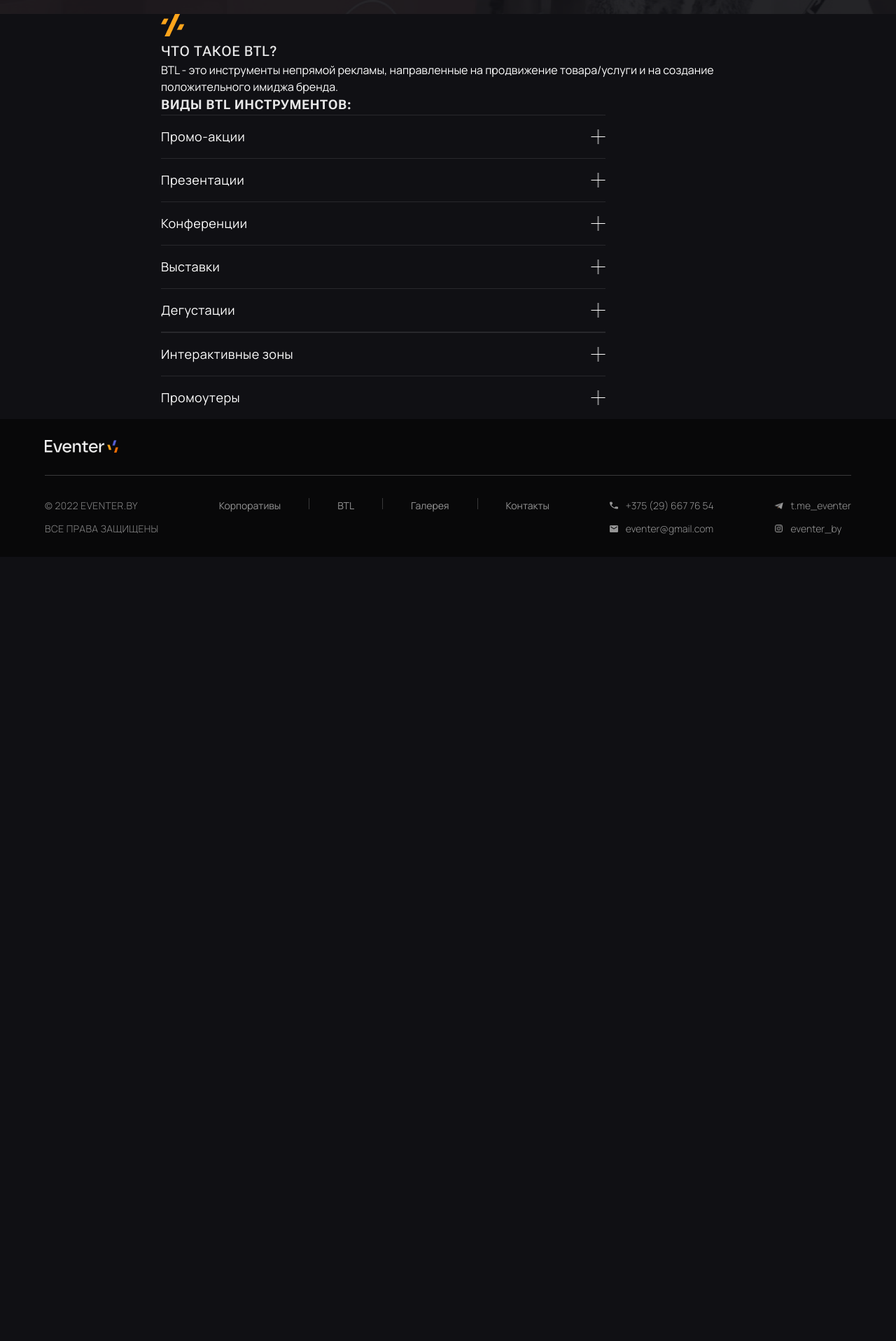
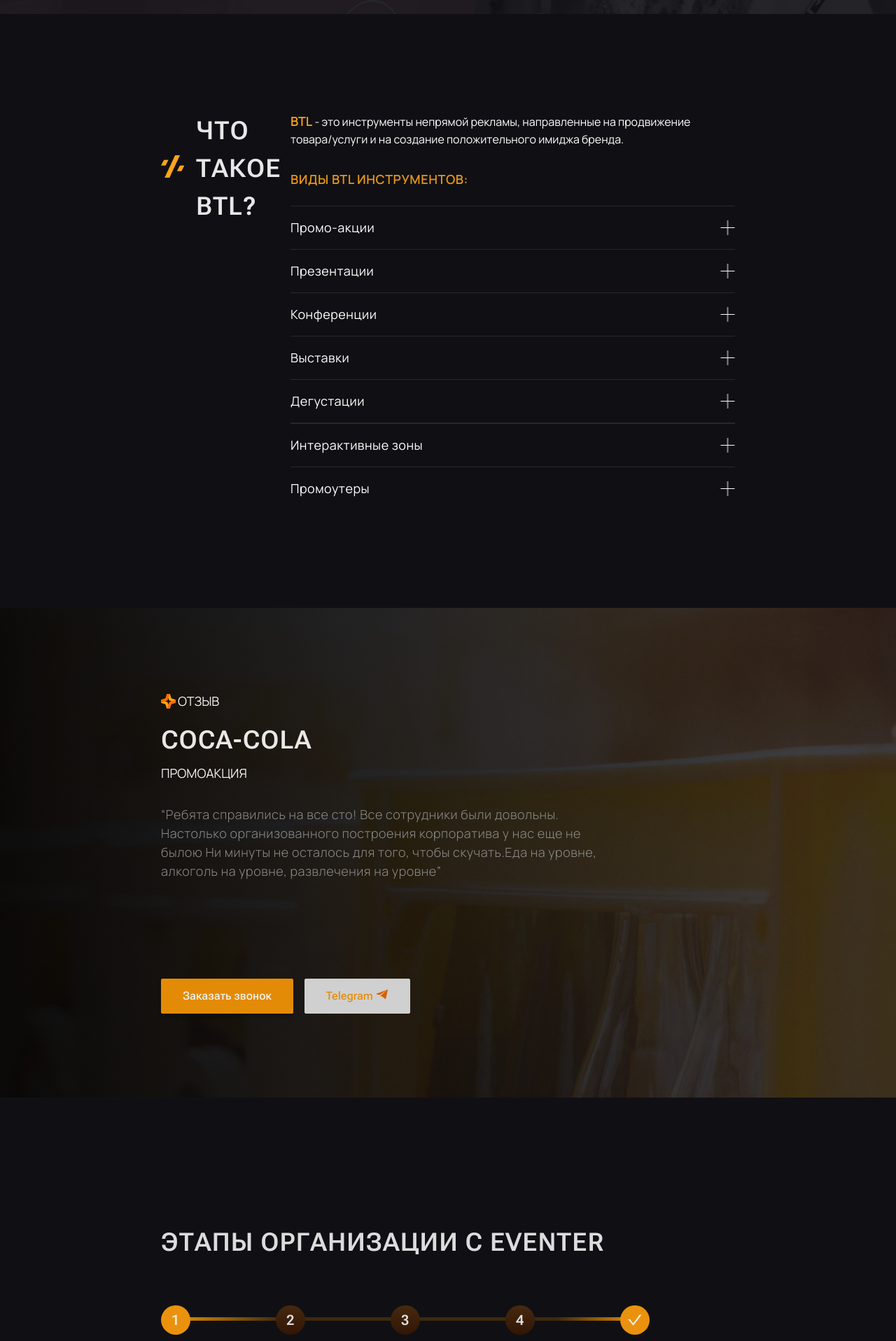
Before and after one commit to ddipper/EventerWebApp, a Vue app: page /btl in a window 1280 px wide. Shown: the part 880-2797 px from the top of the page at 70% size. Before the commit the page ends 1676 px from the top, so only its background shows below. Built offline with nearby package versions, Linux system fonts and the light colour scheme.

Commit message:
add 3 block

```diff
--- a/src/components/Btl.vue
+++ b/src/components/Btl.vue
@@ -21,9 +21,9 @@
         </div>
         <h2>Что такое BTL?</h2>
       </div>
-      <div>
+      <div class="right-summary">
         <p>
-          BTL - это инструменты непрямой рекламы, направленные на продвижение товара/услуги и на создание положительного имиджа бренда.
+          <span>BTL</span> - это инструменты непрямой рекламы, направленные на продвижение товара/услуги и на создание положительного имиджа бренда.
         </p>
         <div>
           <h3>Виды BTL инструментов:</h3>
@@ -40,10 +40,89 @@
       </div>
     </div>
   </section>
+  <section id="Coca-cola">
+    <div class="container">
+      <div class="cola-wrapper">
+        <div class="cola-text">
+          <p><img src="../assets/home/comments.png">ОТЗЫВ</p>
+          <h2>Coca-cola</h2>
+          <p>ПРОМОАКЦИЯ</p>
+          <p>“Ребята справились на все сто! Все сотрудники были довольны. Настолько организованного построения корпоратива у нас еще не былою Ни минуты не осталось для того, чтобы скучать.Еда на уровне, алкоголь на уровне, развлечения на уровне”</p>
+        </div>
+        <ButtonsComponent :color="'yellow'"/>
+      </div>
+    </div>
+  </section>
+  <section id="Organization">
+    <div class="container organization_wrapper">
+      <h2>
+        ЭТАПЫ ОРГАНИЗАЦИИ С EVENTER
+      </h2>
+      <div class="stages">
+        <hr class="stages-line">
+        <div class="stages-points">
+          <div class="point">
+            <div class="first-pt"><h3>1</h3></div>
+            <h3>ВАШ ЗАПРОС</h3>
+            <p>Свяжитесь с нами удобным для вас способом, вы везде ответим одинаково быстро!</p>
+          </div>
+          <div class="point">
+            <div class="second-pt"><h3>2</h3></div>
+            <h3>ОБСУЖДЕНИЕ</h3>
+            <p>Мы обсудим ваши пожелания и предполагаемый бюджет, поможем свежими идеями!</p>
+          </div>
+          <div class="point">
+            <div class="third-pt"><h3>3</h3></div>
+            <h3>НАШ РЕСЕРЧ</h3>
+            <p>Оставьте это нам! Мы подберем для вас лучшие: </p>
+            <ul>
+              <li>Локацию</li>
+              <li>Развлечения</li>
+              <li>Меню</li>
+              <li>Ведущего</li>
+            </ul>
+          </div>
+          <div class="point">
+            <div class="fourth-pt"><h3 >4</h3></div>
+            <h3>ПРЕДЛОЖЕНИЕ</h3>
+            <p>Мы вернемся к вам с:</p>
+            <ul>
+              <li>Подробным планом мероприятия</li>
+              <li>Коммерческим предложением</li>
+              <li>Выпиской расходов</li>
+            </ul>
+            <p>После  совместного редактирования и согласования начинается подготовка.</p>
+          </div>
+          <div class="point">
+            <div class="last-pt"><img src="../assets/home/done.png"></div>
+            <h3>ЛУЧШЕЕ МЕРОПРИЯТИЕ НА ВАШ БЮДЖЕТ!</h3>
+          </div>
+        </div>
+      </div>
+    </div>
+  </section>
+  <section id="Form">
+    <div class="talk">
+      <div class="talk-name">
+        <div><img src="../assets/home/talk.png" alt=""></div>
+        <h2>ДАВАЙТЕ ОБСУДИМ</h2>
+      </div>
+      <p>Свяжитесь с нами удобным для вас способом, вы везде ответим одинаково быстро!</p>
+    </div>
+    <FormComponent :color="'yellow'"/>
+  </section>
+  <section>
+
+  </section>
+  <section>
+    <DetailsSummaryComponent :color="'yellow'" />
+  </section>
 </template>
 
 <script>
-import ButtonsComponent from './Modules/ButtonsComponent.vue'
+import ButtonsComponent from './Modules/ButtonsComponent.vue';
+import DetailsSummaryComponent from './Modules/DetailsSummaryComponent.vue';
+import FormComponent from './Modules/FormComponent.vue';
   export default{
       data(){
         return{
@@ -62,7 +141,9 @@ import ButtonsComponent from './Modules/ButtonsComponent.vue'
         };
       },
       components:{
-        ButtonsComponent
+        ButtonsComponent,
+        FormComponent,
+        DetailsSummaryComponent
       },
     methods: {
       handleToggle(index) {
@@ -105,6 +186,42 @@ import ButtonsComponent from './Modules/ButtonsComponent.vue'
       font-weight:500;
       line-height: 60px;
       color: #F3F3F3;
+    }
+  }
+  .what-title{
+    display: flex;
+    align-items: center;
+    gap: 16px;
+    h2{
+      font-size: 36px;
+      font-weight: 600;
+    }
+  }
+  #WhatIs{
+    .container{
+      padding: 140px 230px;
+      display: flex;
+      align-items: flex-start;
+      justify-content: space-between;
+    }
+  }
+  .right-summary{
+    >p{
+      max-width: 620px;
+    }
+    span{
+      font-size: 18px;
+      font-family: "Manrope";
+      font-weight: 600;
+      color: #FFA41B;
+    }
+    h3{
+      font-size: 18px;
+      font-family: "Manrope";
+      font-weight: 600;
+      color: #FFA41B;
+      margin-top: 32px;
+      margin-bottom: 24px;
     }
   }
   .details{
@@ -162,4 +279,171 @@ import ButtonsComponent from './Modules/ButtonsComponent.vue'
    .details:nth-child(5){
       border-bottom: rgba(255, 255, 255, 0.1) 1px solid;
    }
+   #Coca-cola{
+    background-image: url(../assets/BTL/cola-back.png);
+    background-size: cover;
+    background-repeat: no-repeat;
+    .container{
+      display: flex;
+      justify-content: left;
+    }
+    .cola-wrapper{
+      display: flex;
+      padding: 120px 0;
+      flex-direction: column;
+      height: 700px;
+      width: 636px;
+      justify-content: space-between;
+
+      .cola-text{
+        display: flex;
+        flex-direction: column;
+        h2{
+          font-size: 36px;
+          font-weight: 600;
+          line-height: 52px;
+          letter-spacing: .03em;
+          opacity: .9;
+        }
+        p{
+          font-size: 18px;
+          font-weight: 400;
+          color: #F3F3F3;
+        }
+        p:nth-child(1){
+          display: flex;
+          gap: 2px;
+          align-items: center;
+          margin-bottom: 16px;
+        }
+        p:nth-child(3){
+          margin-top: 8px;
+        }
+        p:nth-child(4){
+          font-weight: 300;
+          letter-spacing: .03em;
+          margin-top: 32px;
+          color: #8B8B89;
+        }
+      }
+      .prison-button{
+        display: flex;
+        gap: 16px;
+      }
+    }
+  }
+  .organization_wrapper{
+    padding-top: 180px;
+    padding-bottom: 180px;
+    display: flex;
+    flex-direction: column;
+    gap: 80px;
+    h2{
+      font-size: 36px;
+      font-weight: 600;
+      color: #F3F3F3;
+      opacity: .9;
+    }
+    .stages{
+      .stages-line{
+        width: 80%;
+        background: linear-gradient(to right,#E38B06,#3E2A0B 23%,#3E290B 83%,#E38B06);
+        height: 5px;
+        border: none;
+        margin-left: 21px;
+        margin-bottom: -22px;
+      }
+      .stages-points{
+        display: flex;
+
+        .point{
+          width: 20%;
+          div{
+            width: 42px;
+            height: 42px;
+            border-radius: 100%;
+            display: flex;
+            justify-content: center;
+            align-items: center;
+            h3{
+              color: #F3F3F3;
+              font-size: 20px;
+              font-weight: 600;
+              opacity: .9;
+            }
+          }
+          .first-pt{
+            background: #EA920E;
+          }
+          .second-pt{
+            background: linear-gradient(#46290F,#321505);
+          }
+          .third-pt{
+            background: linear-gradient(#46290F,#321505);
+          }
+          .fourth-pt{
+            background: linear-gradient(#46290F,#321505);
+          }
+          .last-pt{
+            background: #EA920E;
+          }
+          >h3{
+            margin-top: 42px;
+            font-size: 18px;
+            font-weight: 600;
+            opacity: .9;
+          }
+          p{
+            margin-top: 12px;
+            color: #95959A;
+            font-size: 14px;
+            font-weight: 300;
+          }
+          ul{
+            margin-top: 12px;
+            list-style: none;
+            color: #95959A;
+            font-size: 14px;
+            font-weight: 300;
+            li {
+              padding-left: 15px;
+              background: url(../assets/BTL/list-style-yellow.png) 0 0.6em no-repeat;
+            }
+          }
+          .fourth-pt ~ ul{
+            margin-top: 10px;
+          }
+          .fourth-pt ~ ul~p{
+            margin-top: 10px;
+          }
+        }
+      }
+    }
+  }
+  #Form{
+    background-color: #0A0A0B;
+    display: flex;
+    flex-direction: column;
+    align-items: center;
+    padding: 100px 0;
+    .talk{
+      width: 470px;
+      margin-bottom: 48px;
+      .talk-name{
+        display: flex;
+        align-items: center;
+        gap: 10px;
+        h2{
+          font-weight: 600;
+          font-size: 36px;
+          opacity: .9;
+        }
+      }
+      p{
+        padding-top: 12px;
+        font-size: 18px;
+        color: #4F4F52;
+      }
+    }
+  }
 </style>
--- a/src/components/Home.vue
+++ b/src/components/Home.vue
@@ -477,11 +477,14 @@
           }
           ul{
             margin-top: 12px;
-            margin-left: 15px;
-            list-style-image:url(../assets/home/list-style.png);
+            list-style:none;
             color: #95959A;
             font-size: 14px;
             font-weight: 300;
+            li {
+              padding-left: 15px;
+              background: url(../assets/home/list-style.png) 0 0.6em no-repeat;
+            }
           }
           .fourth-pt ~ ul{
             margin-top: 10px;
```
Also changed, not shown: src/assets/BTL/cola-back.png (added), src/assets/BTL/list-style-yellow.png (added).
